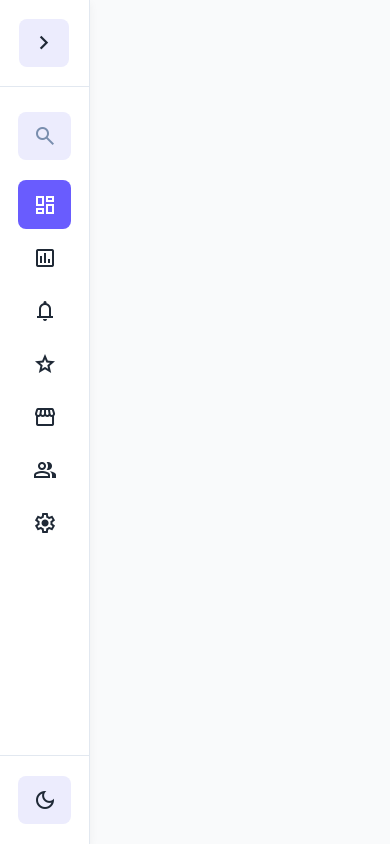
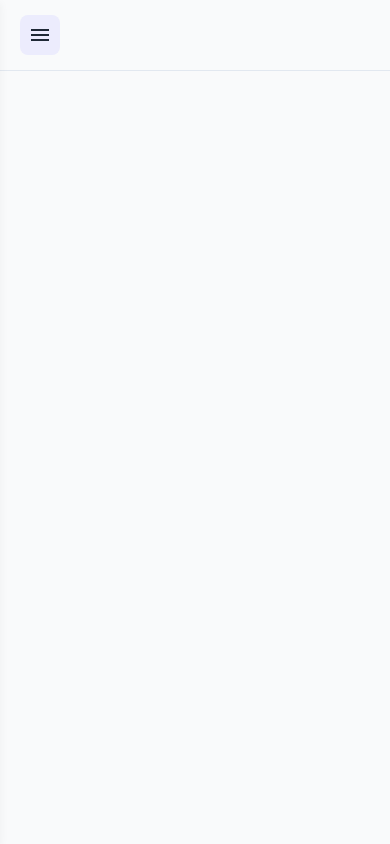
Before and after one commit to Far-Davari/Sidebar, a plain HTML site: page index.html in a window 390 px wide. Both pictures are taken after a click on the button "chevron_left". Drawn offline with nearby package versions, Linux system fonts and the light colour scheme.

Commit message:
Add responsible design for small screens

```diff
--- a/index.html
+++ b/index.html
@@ -12,6 +12,13 @@
     <link rel="stylesheet" href="./style.css" />
   </head>
   <body>
+    <!-- Site navbar -->
+    <nav class="site-nav">
+      <button class="sidebar-toggle">
+        <span class="material-symbols-outlined"> menu </span>
+      </button>
+    </nav>
+
     <aside class="sidebar">
       <!-- Sidebar header -->
       <header class="sidebar-header">
--- a/script.js
+++ b/script.js
@@ -1,6 +1,6 @@
 const sidebar = document.querySelector(".sidebar");
-const sidebarToggleBtn = document.querySelector(".sidebar-toggle");
-const toggleIcon = sidebarToggleBtn.querySelector("span");
+const sidebarToggleBtn = document.querySelectorAll(".sidebar-toggle");
+const toggleIcon = document.querySelector("span");
 const themeToggleBtn = document.querySelector(".theme-toggle");
 const themeIcon = themeToggleBtn.querySelector(".theme-icon");
 const searchForm = document.querySelector(".search-form");
@@ -32,10 +32,12 @@ const shouldUseDarkTheme =
 document.body.classList.toggle("dark-theme", shouldUseDarkTheme);
 updateThemeIcon();
 
-// Toggle sidebar collapsed state on button click
-sidebarToggleBtn.addEventListener("click", () => {
-  sidebar.classList.toggle("collapsed");
-  updateThemeIcon();
+// Toggle sidebar collapsed state on buttons click
+sidebarToggleBtn.forEach((btn) => {
+  btn.addEventListener("click", () => {
+    sidebar.classList.toggle("collapsed");
+    updateThemeIcon();
+  });
 });
 
 // Expand the sidebar when the search form is clicked
--- a/style.css
+++ b/style.css
@@ -77,6 +77,7 @@ body {
   pointer-events: none;
 }
 
+.site-nav .sidebar-toggle,
 .sidebar-header .sidebar-toggle {
   height: 40px;
   width: 40px;
@@ -99,6 +100,7 @@ body {
   transform: translateX(-2px);
 }
 
+.site-nav .sidebar-toggle:hover,
 .sidebar-header .sidebar-toggle:hover {
   background: var(--color-hover-secondary);
 }
@@ -266,3 +268,36 @@ body.dark-theme .theme-toggle .theme-toggle-track {
 body.dark-theme .theme-toggle-track .theme-toggle-indicator {
   transform: translateX(24px);
 }
+
+.site-nav {
+  display: none;
+  position: sticky;
+  top: 0;
+  padding: 15px 20px;
+  background: var(--color-bg-primary);
+  border-bottom: 1px solid var(--color-border-hr);
+}
+
+.site-nav .sidebar-toggle {
+  position: unset;
+}
+
+@media (max-width: 768px) {
+  .site-nav {
+    display: block;
+  }
+
+  .sidebar {
+    position: fixed;
+    left: 0;
+    width: 270px;
+    height: 100%;
+    z-index: 20;
+    transition: left 0.4s ease;
+  }
+
+  .sidebar.collapsed {
+    left: -270px;
+    width: 270px;
+  }
+}
```
